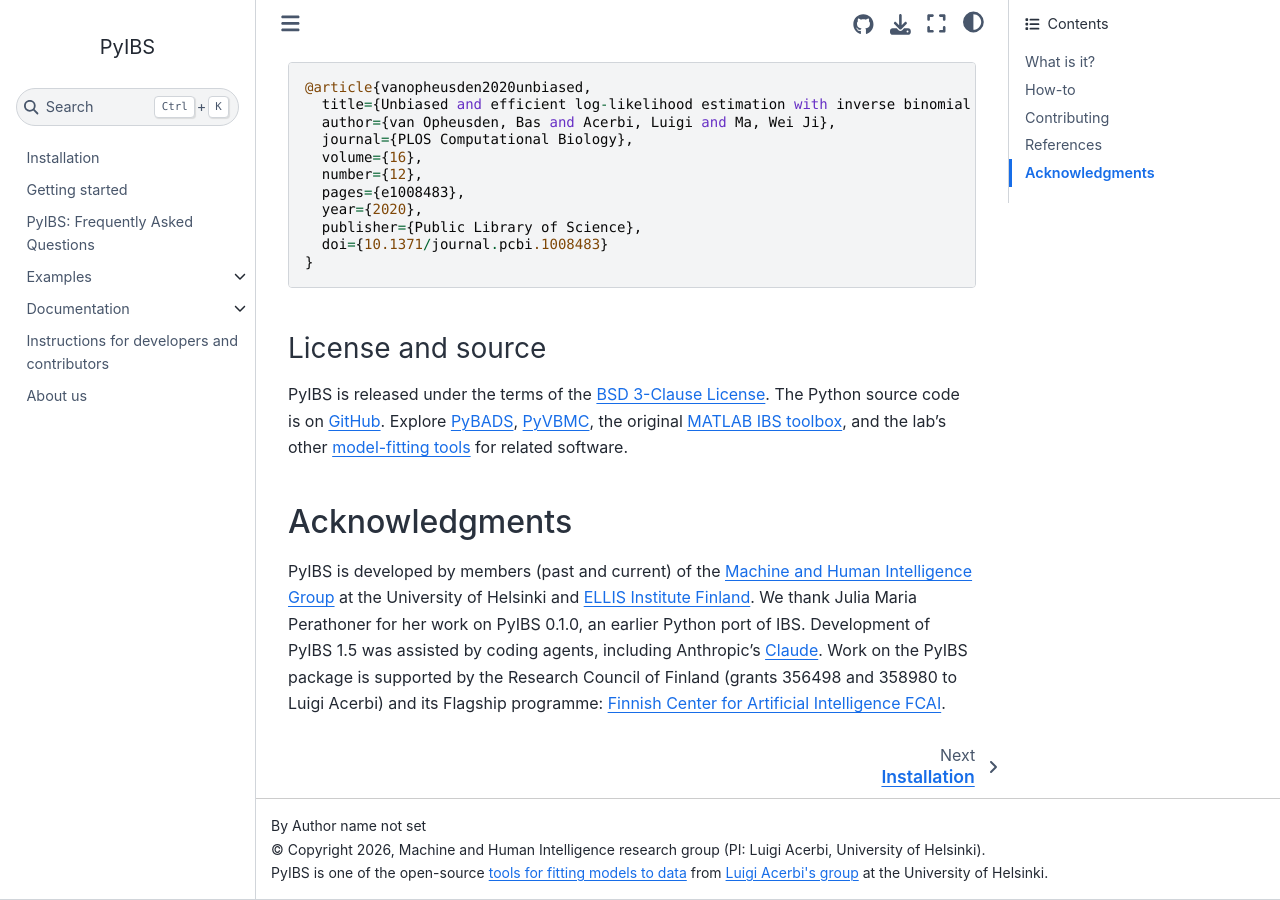
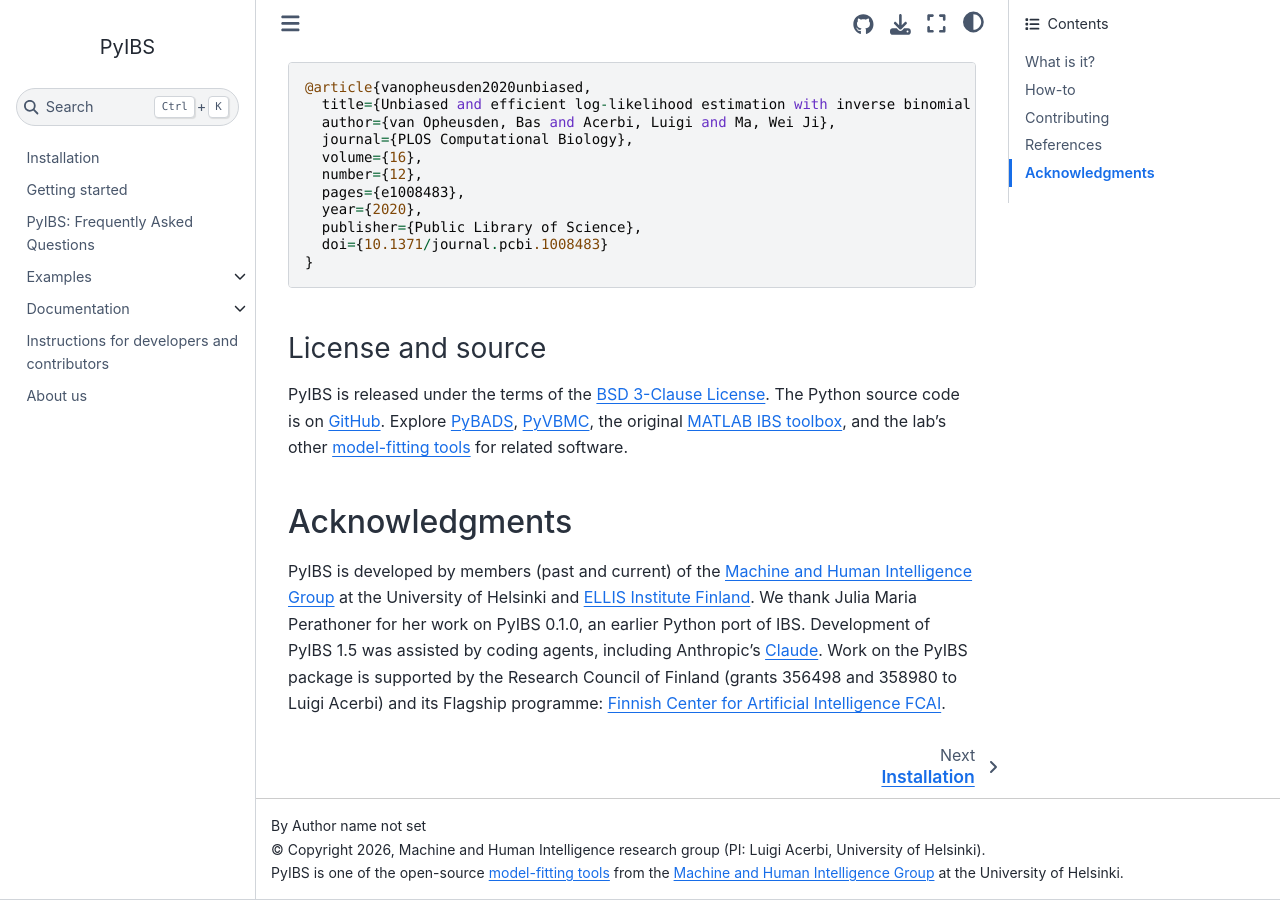
Before and after one commit to acerbilab/pyibs, a Sphinx documentation site: the page built from docsrc/source/index.rst, in a window 1280 px wide and 900 px high, scrolled down 4843 px. Built offline with Sphinx 7.4.7 and the Sphinx Book theme 1.1.4, drawn with Linux system fonts in a browser that asks for light colours; pages that are not in the unit, such as notebooks, are missing from menus; comment, search, counter and statistics services are not loaded.

Commit message:
docs: the footer links the model-fitting tools and the group by its name (#3)
Every page's footer reads "one of the open-source model-fitting tools from the Machine and Human Intelligence Group at the University of Helsinki". The home page's opening, which repeats the README's, keeps "tools for fitting models to data developed by Luigi Acerbi's group", so that page no longer says the same thing twice.

Co-authored-by: Claude Opus 5.5 <noreply@anthropic.com>

```diff
--- a/docsrc/source/conf.py
+++ b/docsrc/source/conf.py
@@ -84,11 +84,11 @@ html_theme_options = {
     "use_download_button": True,
     "extra_footer": (
         "<p>PyIBS is one of the open-source "
-        '<a href="https://acerbilab.org/model-fitting/">tools for fitting '
-        "models to data</a> from "
+        '<a href="https://acerbilab.org/model-fitting/">model-fitting '
+        "tools</a> from the "
         '<a href="https://www.helsinki.fi/en/researchgroups/'
-        "machine-and-human-intelligence\">Luigi Acerbi's group</a> at the "
-        "University of Helsinki.</p>"
+        'machine-and-human-intelligence">Machine and Human Intelligence '
+        "Group</a> at the University of Helsinki.</p>"
     ),
 }
 html_baseurl = "https://acerbilab.github.io/pyibs/"
```
